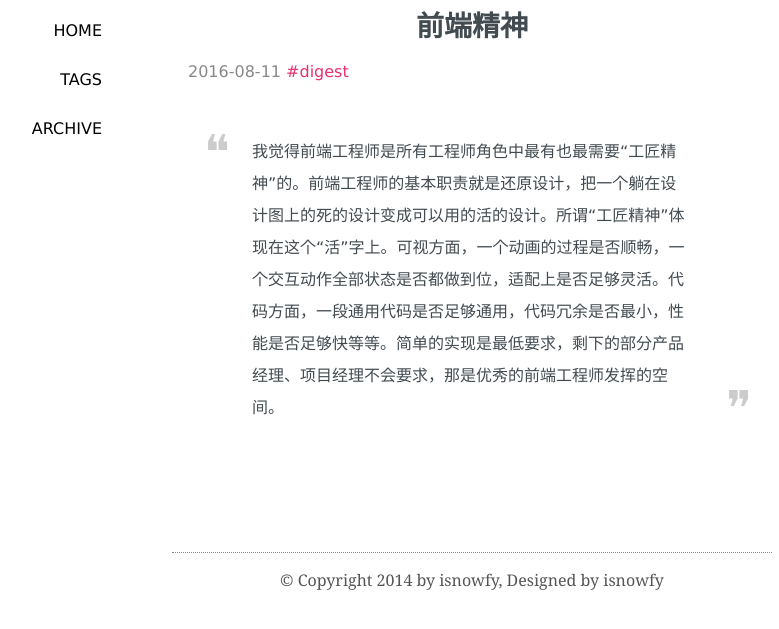
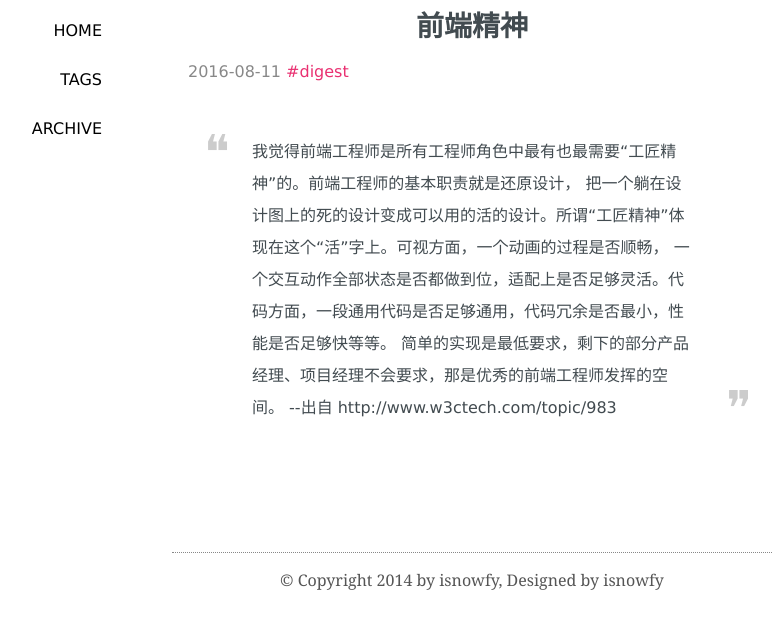
Before and after one commit to SmileLollipop/missfish.github.io, a plain HTML site: page note1.html in a window 1280 px wide. Shown: the part 79-708 px from the top of the page, without its empty margins (168-947 px from the left). Drawn offline with nearby package versions, Linux system fonts and the light colour scheme; some packages are replaced by stand-ins of ours.

Commit message:
Update note1.html

```diff
--- a/note1.html
+++ b/note1.html
@@ -35,7 +35,11 @@
 <div class="entry" id="main">
 <!-- content -->
 <blockquote>
-  <p>我觉得前端工程师是所有工程师角色中最有也最需要“工匠精神”的。前端工程师的基本职责就是还原设计，把一个躺在设计图上的死的设计变成可以用的活的设计。所谓“工匠精神”体现在这个“活”字上。可视方面，一个动画的过程是否顺畅，一个交互动作全部状态是否都做到位，适配上是否足够灵活。代码方面，一段通用代码是否足够通用，代码冗余是否最小，性能是否足够快等等。简单的实现是最低要求，剩下的部分产品经理、项目经理不会要求，那是优秀的前端工程师发挥的空间。</p>
+  <p>我觉得前端工程师是所有工程师角色中最有也最需要“工匠精神”的。前端工程师的基本职责就是还原设计，
+  把一个躺在设计图上的死的设计变成可以用的活的设计。所谓“工匠精神”体现在这个“活”字上。可视方面，一个动画的过程是否顺畅，
+  一个交互动作全部状态是否都做到位，适配上是否足够灵活。代码方面，一段通用代码是否足够通用，代码冗余是否最小，性能是否足够快等等。
+  简单的实现是最低要求，剩下的部分产品经理、项目经理不会要求，那是优秀的前端工程师发挥的空间。
+    --出自 http://www.w3ctech.com/topic/983</p>
 </blockquote>
 <!-- content end -->
 </div>
```
